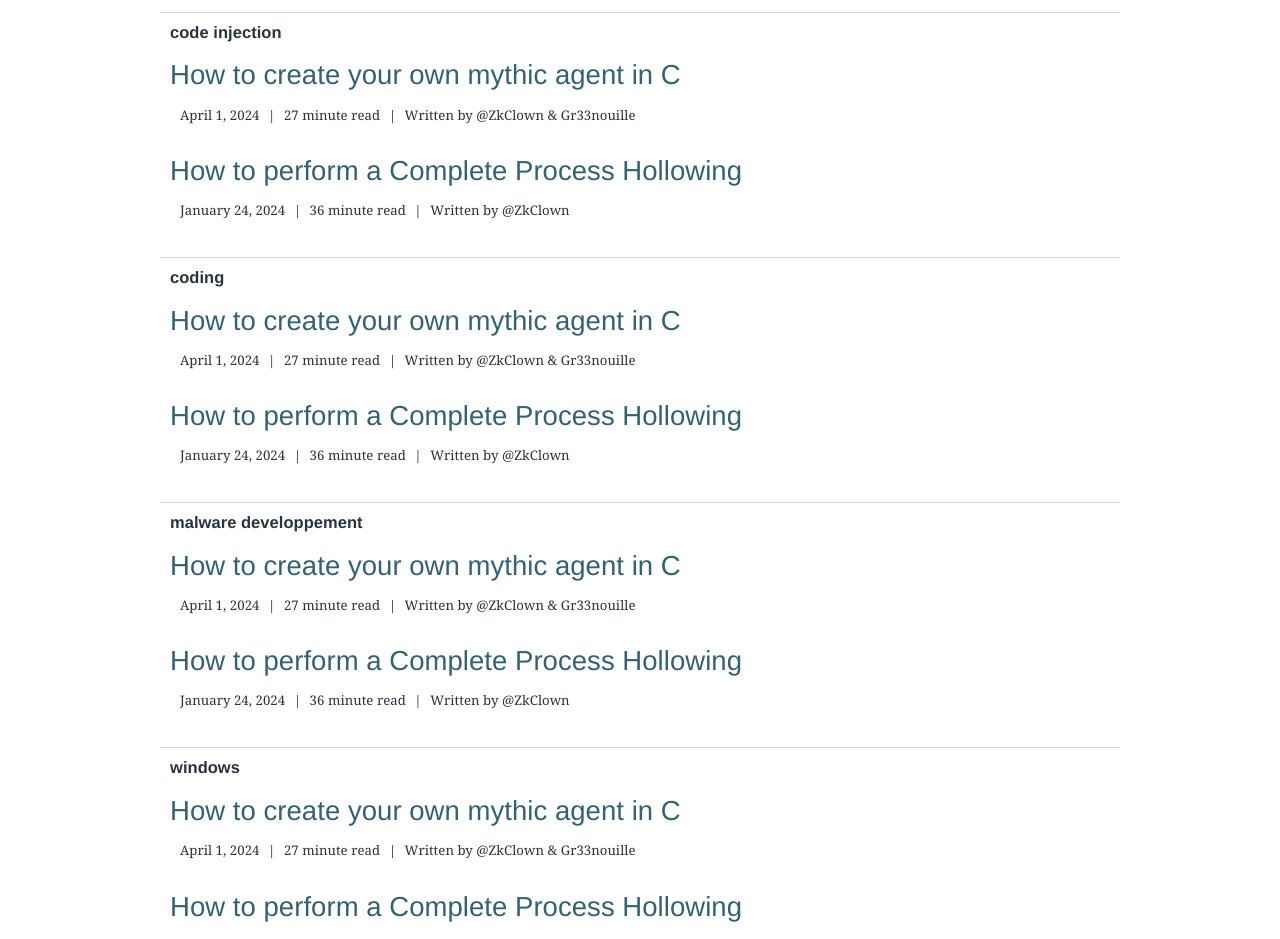
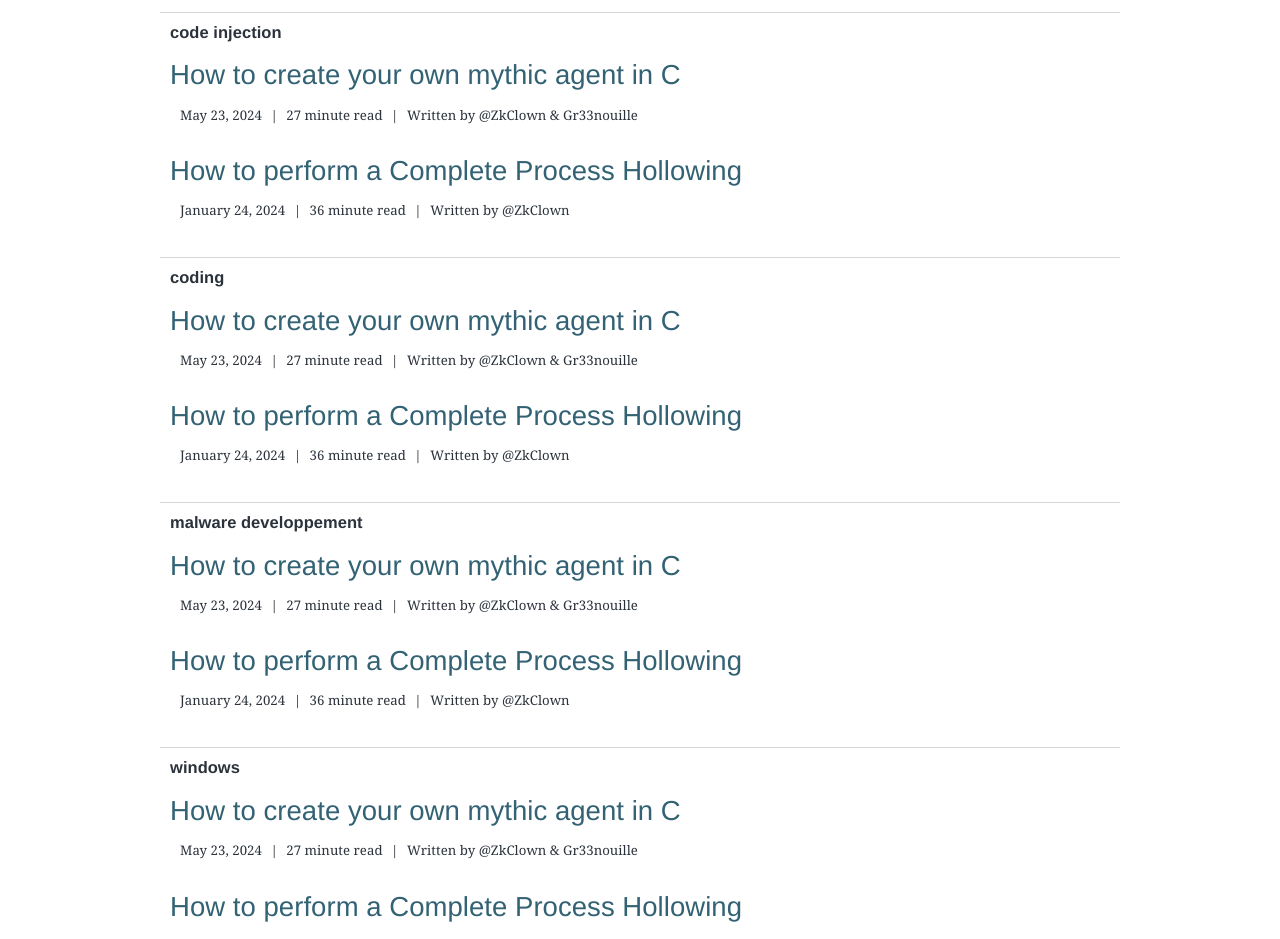
Before and after one commit to Red-Team-SNCF/Red-Team-SNCF.github.io, a Jekyll site: the page built from _pages/tags.html, in a window 1280 px wide. Shown: the part 494-1433 px from the top of the page. Built offline with Jekyll 4.4.1, drawn with Linux system fonts in a browser that asks for light colours; some web fonts are replaced.

Commit message:
Update 2024-04-30-how-to-create-your-own-mythic-agent-in-c.md

```diff
--- a/_posts/2024-04-30-how-to-create-your-own-mythic-agent-in-c.md
+++ b/_posts/2024-04-30-how-to-create-your-own-mythic-agent-in-c.md
@@ -3,7 +3,7 @@ layout: post
 read_time: true
 show_date: true
 title:  How to create your own mythic agent in C
-date:   2024-04-01 8:00:00 -0100
+date:   2024-05-23 8:00:00 -0100
 description: A blog post to explain how to create a mythic agent with low level language like C.
 img: posts/20240430/mythic.png
 tags: [Code injection, Coding, Malware Developpement, Windows]
```
